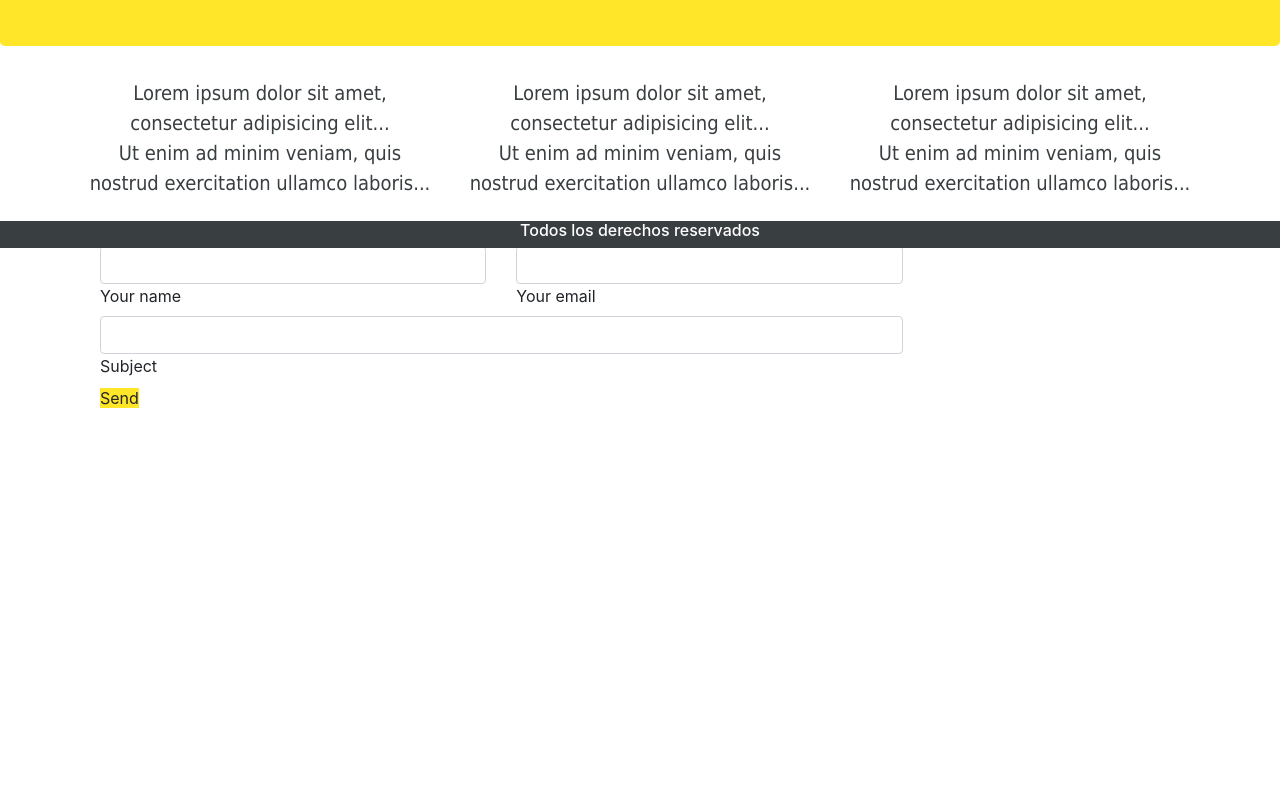
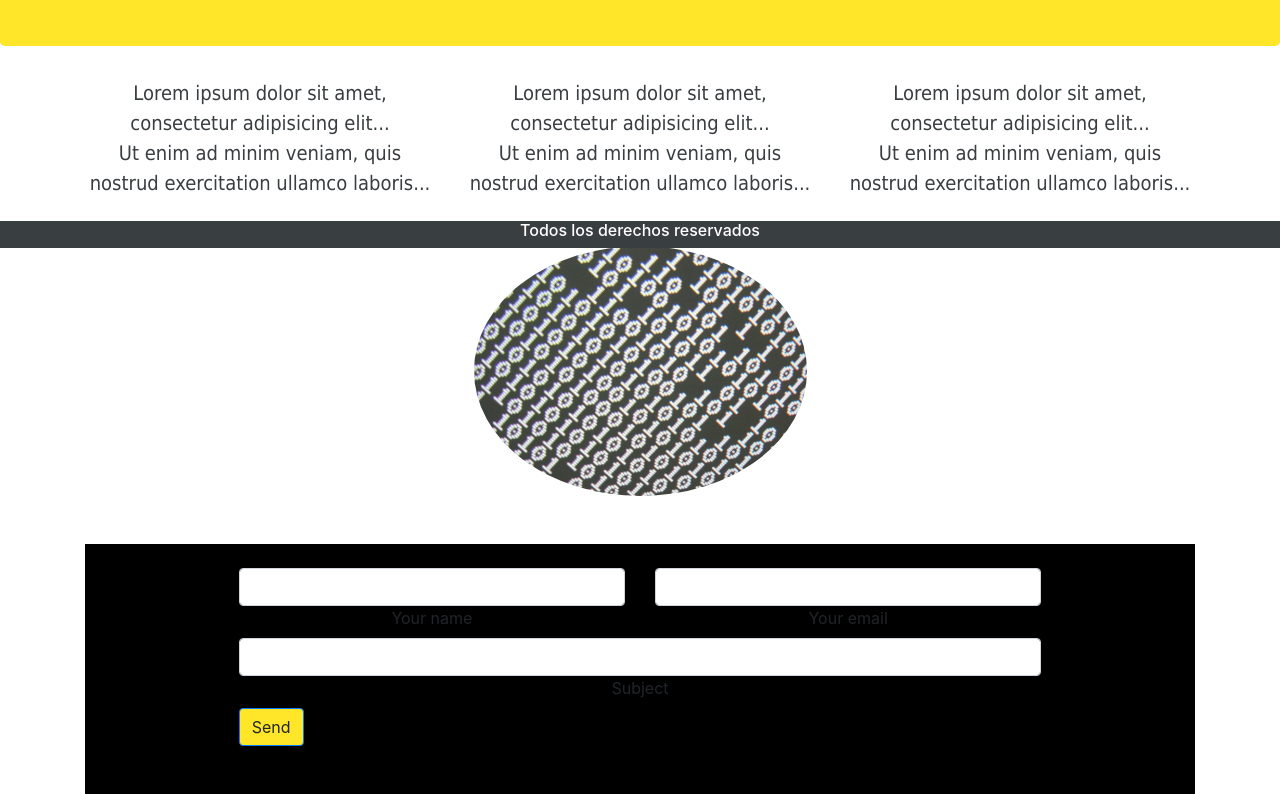
Before and after one commit to hermoz/hermoz.io, a plain HTML site: page index.html in a window 1280 px wide. Shown: the part 552-1346 px from the top of the page. Before the commit the page ends 1010 px from the top, so only its background shows below. Drawn offline with nearby package versions, Linux system fonts and the light colour scheme.

Commit message:
Modificacion archivos y subida imagen

```diff
--- a/index.html
+++ b/index.html
@@ -54,15 +54,25 @@
 <br>
 <br>
 
+<div class="container" align="center">
+     <img src="photo.jpg" class="rounded-circle" alt="Cinque Terre" width=30% align="center">
+</div>
+
+<br>
+<br>
 
 <!-------------------- Formulario --------------------------------->
-<div class="container">
+<div class="container" align="center">
+  <div style="background-color:black">
     <div class="col-md-9 mb-md-0 mb-5">
+      <br>
             <form id="contact-form" name="contact-form" action="mail.php" method="POST">
                 <!--Grid row-->
                 <div class="row">
                     <!--Grid column-->
+
                     <div class="col-md-6">
+
                         <div class="md-form mb-0">
                             <input type="text" id="name" name="name" class="form-control">
                             <label for="name" class="">Your name</label>
@@ -86,7 +96,7 @@
                     </div>
                 </div>
                 <div class="text-center text-md-left">
-                        <a style="background-color:#ffe628; class="btn btn-primary" onclick="document.getElementById('contact-form').submit();">Send</a>
+                        <a style="background-color:#ffe628; align="center" class="btn btn-primary" onclick="document.getElementById('contact-form').submit();">Send</a>
                 </div>
             </form>
 
--- a/myfile.css
+++ b/myfile.css
@@ -42,9 +42,15 @@ p {
     text-align: center;
 }
 
+ img {
+  opacity: 0.8;
+}
+
 #container {
+    position: right;
     text-align: center;
 }
+
 
 /*-- Footer ----------------------------------------------------------*/
 .footer {
```
Also changed, not shown: photo.jpg (added).
